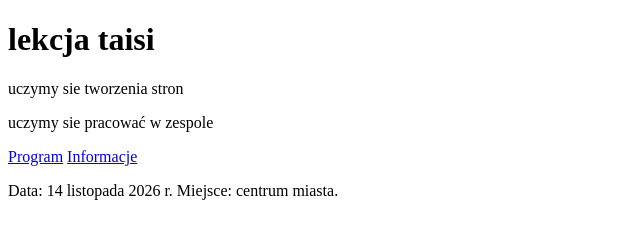
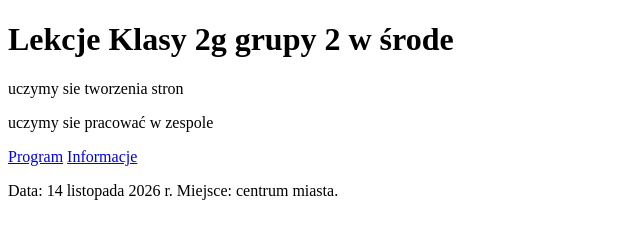
Before and after one commit to papajal2/taisi-i-css, a plain HTML site: page index.html in a window 1280 px wide. Shown: the whole page, without its empty margins (0-640 px from the left). Drawn offline with Linux system fonts and the light colour scheme.

Commit message:
Update index.html

```diff
--- a/index.html
+++ b/index.html
@@ -6,7 +6,7 @@
   <title>lekcja</title>
 </head>
 <body>
-    <h1>lekcja taisi</h1>
+    <h1>Lekcje Klasy 2g grupy 2 w środe </h1>
     <p>uczymy sie tworzenia stron</p>
     <p>uczymy sie pracować w zespole</p>
     <nav>
```
